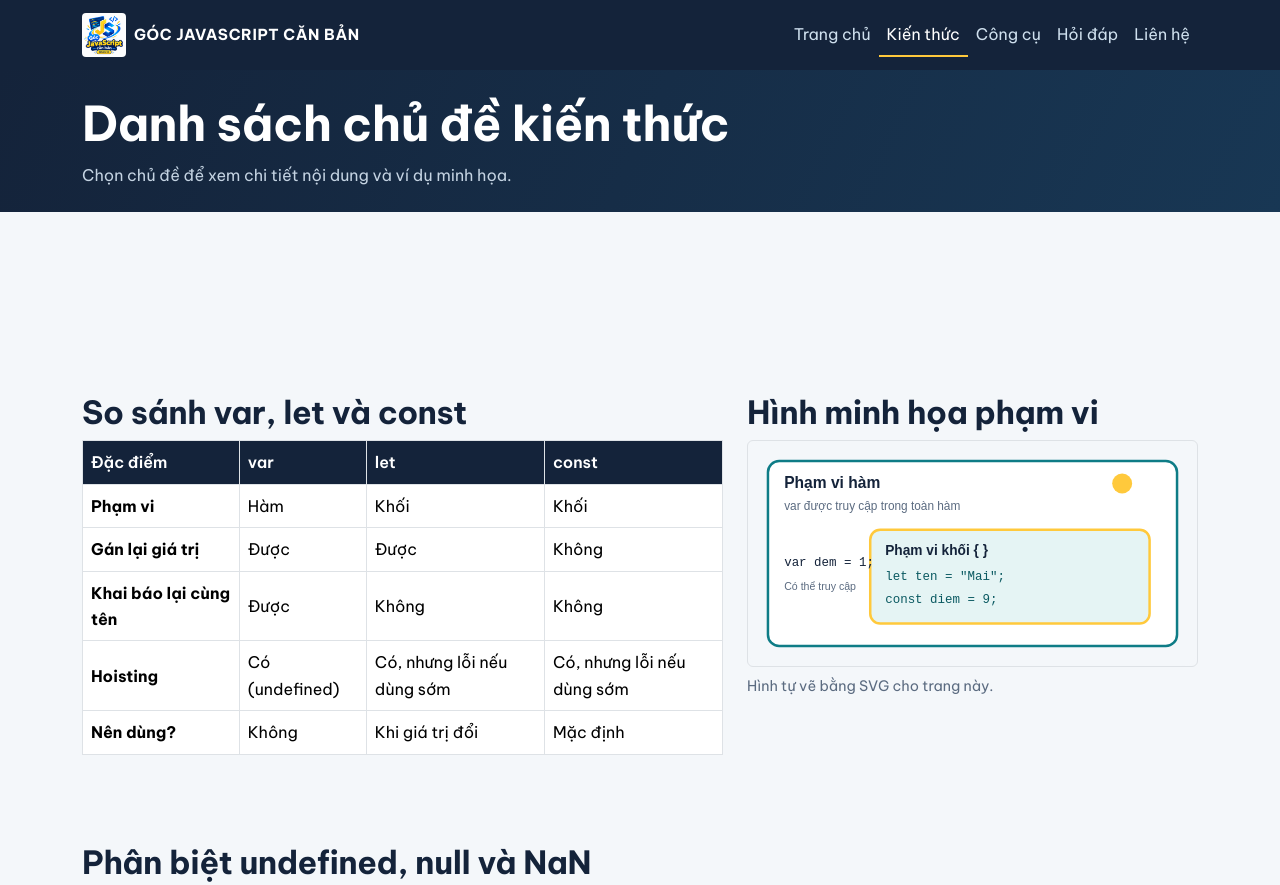
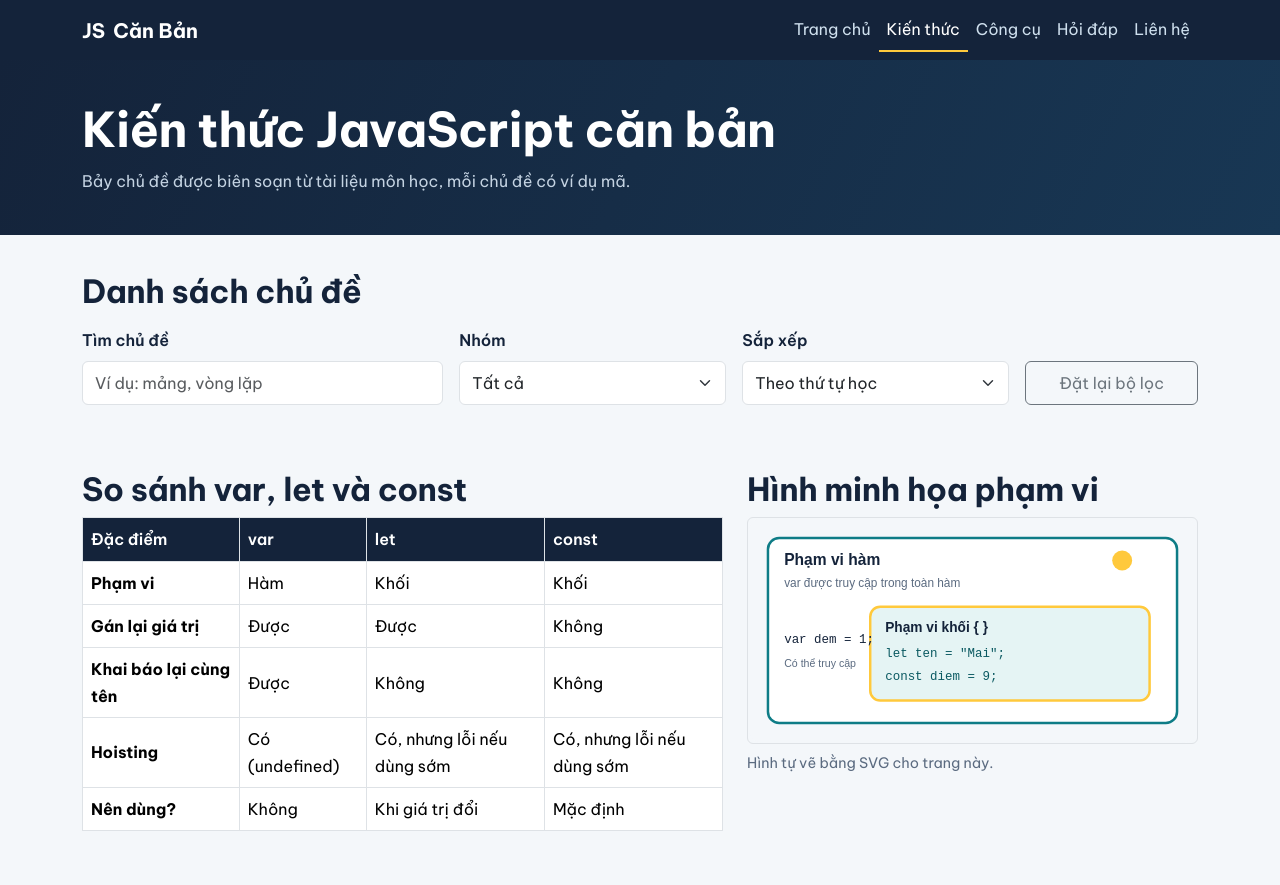
Before and after one commit to hoppxk66sptin-creator/-ICT0023-K66-Nhom10-Goc-JavaScript-CanBan, a plain HTML site: page kien-thuc.html in a window 1280 px wide. Shown: the top 885 px of the page. Drawn offline with nearby package versions, Linux system fonts and the light colour scheme; a script that the page names is missing.

Commit message:
Update kien-thuc.html

```diff
--- a/kien-thuc.html
+++ b/kien-thuc.html
@@ -4,7 +4,7 @@
 <meta charset="UTF-8">
 <meta name="viewport" content="width=device-width, initial-scale=1">
 <title>Kiến thức | JS Căn Bản</title>
-<meta name="description" content="Ôn tập JavaScript căn bản cho sinh viên: kiến thức, trắc nghiệm, luyện gõ mã, tra thuật ngữ.">
+<meta name="description" content="Bảy chủ đề JavaScript căn bản có ví dụ mã, bảng so sánh và bộ lọc.">
 <link rel="preconnect" href="https://fonts.googleapis.com">
 <link rel="preconnect" href="https://fonts.gstatic.com" crossorigin>
 <link href="https://fonts.googleapis.com/css2?family=Be+Vietnam+Pro:wght@400;600;700&amp;family=JetBrains+Mono:wght@400;600&amp;display=swap" rel="stylesheet">
@@ -16,7 +16,7 @@
 <header>
   <nav class="navbar navbar-expand-md site-nav" aria-label="Điều hướng chính">
     <div class="container">
-      <a class="navbar-brand" href="index.html"><img class="brand-logo" src="anhlogonhom10.png" alt="JS Căn Bản"><span class="brand-team">GÓC JAVASCRIPT CĂN BẢN</span></a>
+      <a class="navbar-brand" href="index.html"><span class="brand-mark">JS</span> Căn Bản</a>
       <button class="navbar-toggler" type="button" data-bs-toggle="collapse" data-bs-target="#menu-chinh" aria-controls="menu-chinh" aria-expanded="false" aria-label="Mở menu">
         <span class="navbar-toggler-icon"></span>
       </button>
@@ -27,21 +27,43 @@
   </nav>
 </header>
 <main id="noi-dung-chinh">
-<div class="tieu-de-trang py-4">
+
+<div class="tieu-de-trang"><div class="container">
+  <h1>Kiến thức JavaScript căn bản</h1>
+  <p>Bảy chủ đề được biên soạn từ tài liệu môn học, mỗi chủ đề có ví dụ mã.</p>
+</div></div>
+
+<section class="khoi-tight" aria-labelledby="tieu-de-ds">
   <div class="container">
-    <h1>Danh sách chủ đề kiến thức</h1>
-    <p>Chọn chủ đề để xem chi tiết nội dung và ví dụ minh họa.</p>
-  </div>
-</div>
-<section class="khoi">
-  <div class="container">
-    <!-- Khu vực hiển thị danh sách các thẻ kiến thức được render tự động từ JS -->
-    <div class="row g-4" id="danh-sach-kien-thuc">
-      <!-- Nội dung được render tự động qua JavaScript -->
-    </div>
+    <h2 id="tieu-de-ds" class="mb-3">Danh sách chủ đề</h2>
+    <form class="row g-3 align-items-end mb-3" role="search" aria-label="Lọc chủ đề">
+      <div class="col-12 col-md-4">
+        <label class="form-label" for="tim-kien-thuc">Tìm chủ đề</label>
+        <input class="form-control" type="search" id="tim-kien-thuc" placeholder="Ví dụ: mảng, vòng lặp" autocomplete="off">
+      </div>
+      <div class="col-6 col-md-3">
+        <label class="form-label" for="loc-nhom">Nhóm</label>
+        <select class="form-select" id="loc-nhom">
+          <option value="tat-ca">Tất cả</option>
+          <option>Nền tảng</option>
+          <option>Luồng điều khiển</option>
+          <option>Dữ liệu &amp; giao diện</option>
+        </select>
+      </div>
+      <div class="col-6 col-md-3">
+        <label class="form-label" for="sap-xep">Sắp xếp</label>
+        <select class="form-select" id="sap-xep">
+          <option value="thu-tu">Theo thứ tự học</option>
+          <option value="ten">Theo tên A-Z</option>
+        </select>
+      </div>
+      <div class="col-12 col-md-2"><button type="button" class="btn btn-outline-secondary w-100" id="dat-lai-loc">Đặt lại bộ lọc</button></div>
+    </form>
+    <p class="dem-ket-qua" id="dem-kien-thuc" aria-live="polite"></p>
+    <div class="row g-4" id="ds-kien-thuc"></div>
   </div>
 </section>
-</main>
+
 <section class="khoi-tight" aria-labelledby="tieu-de-bang">
   <div class="container">
     <div class="row g-4">
@@ -86,6 +108,7 @@
     </div>
   </div>
 </section>
+
 <div class="modal fade" id="modalCode" tabindex="-1" aria-labelledby="modalCodeTitle" aria-hidden="true">
   <div class="modal-dialog modal-lg modal-dialog-scrollable">
     <div class="modal-content">
@@ -98,11 +121,12 @@
     </div>
   </div>
 </div>
+
 </main>
 <footer class="site-footer">
   <div class="container">
-    <p class="mb-2"><strong>JS Căn Bản</strong> trang ôn tập JavaScript cho sinh viên năm nhất.</p>
-    <small>Đây là sản phẩm học tập, không có backend, không đăng nhập, không lưu dữ liệu. Mọi dữ liệu là dữ liệu mẫu và sẽ đặt lại khi tải lại trang.</small>
+    <p class="mb-2"><strong>JS Căn Bản</strong> - trang ôn tập JavaScript cho sinh viên năm nhất.</p>
+    <small>Đây là sản phẩm học tập, không có backend, không đăng nhập, không lưu dữ liệu. Mọi dữ liệu là dữ liệu mẫu và sẽ đặt lại khi tải lại trang. Nguồn tài nguyên xem trong <code>SOURCES.md</code>.</small>
     <small class="mt-2">&copy; <span id="nam-hien-tai">2026</span> Nhóm 10 thực hiện. Điểm số và lộ trình trên trang chỉ mang tính tham khảo.</small>
   </div>
 </footer>
@@ -110,5 +134,6 @@
 <script src="https://cdnjs.cloudflare.com/ajax/libs/bootstrap/5.3.3/js/bootstrap.bundle.min.js"></script>
 <script src="js/data.js"></script>
 <script src="js/main.js"></script>
+<script src="js/kien-thuc.js"></script>
 </body>
 </html>
```
